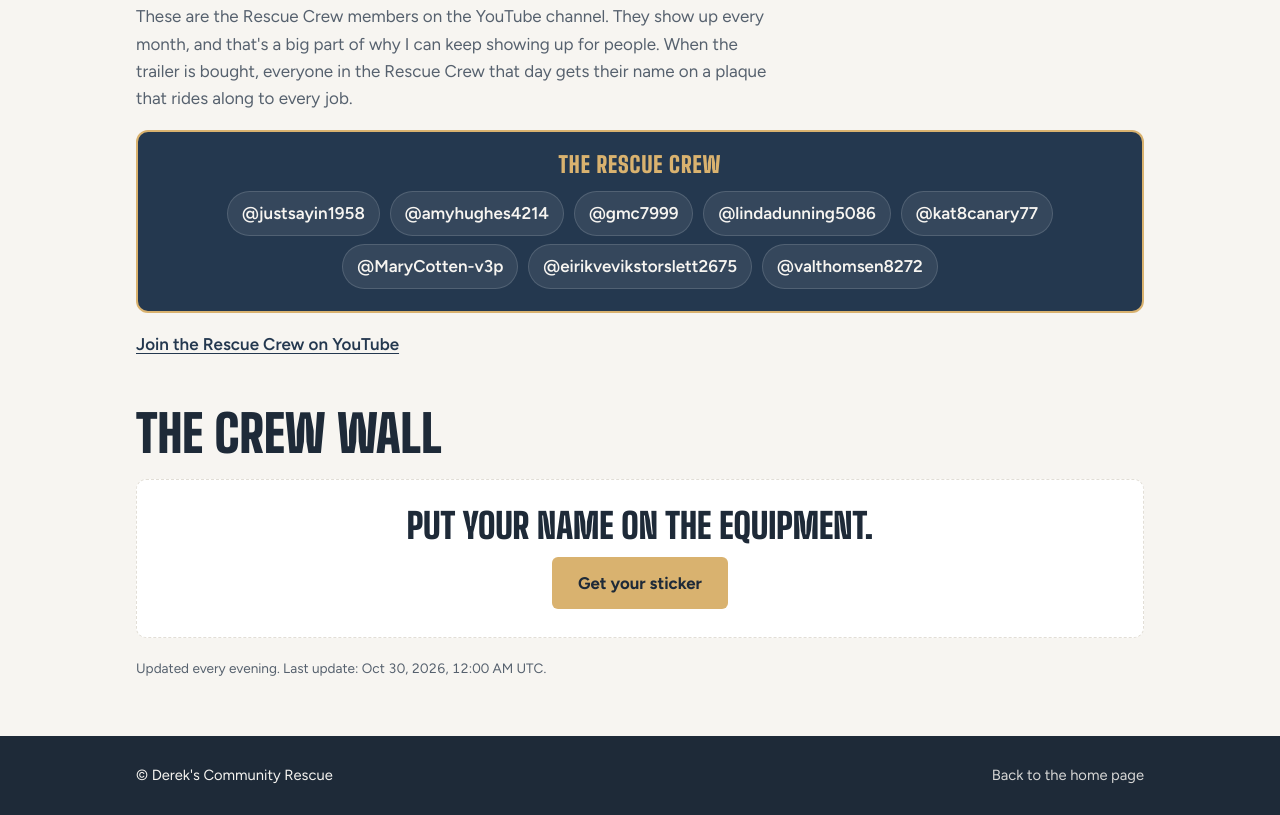
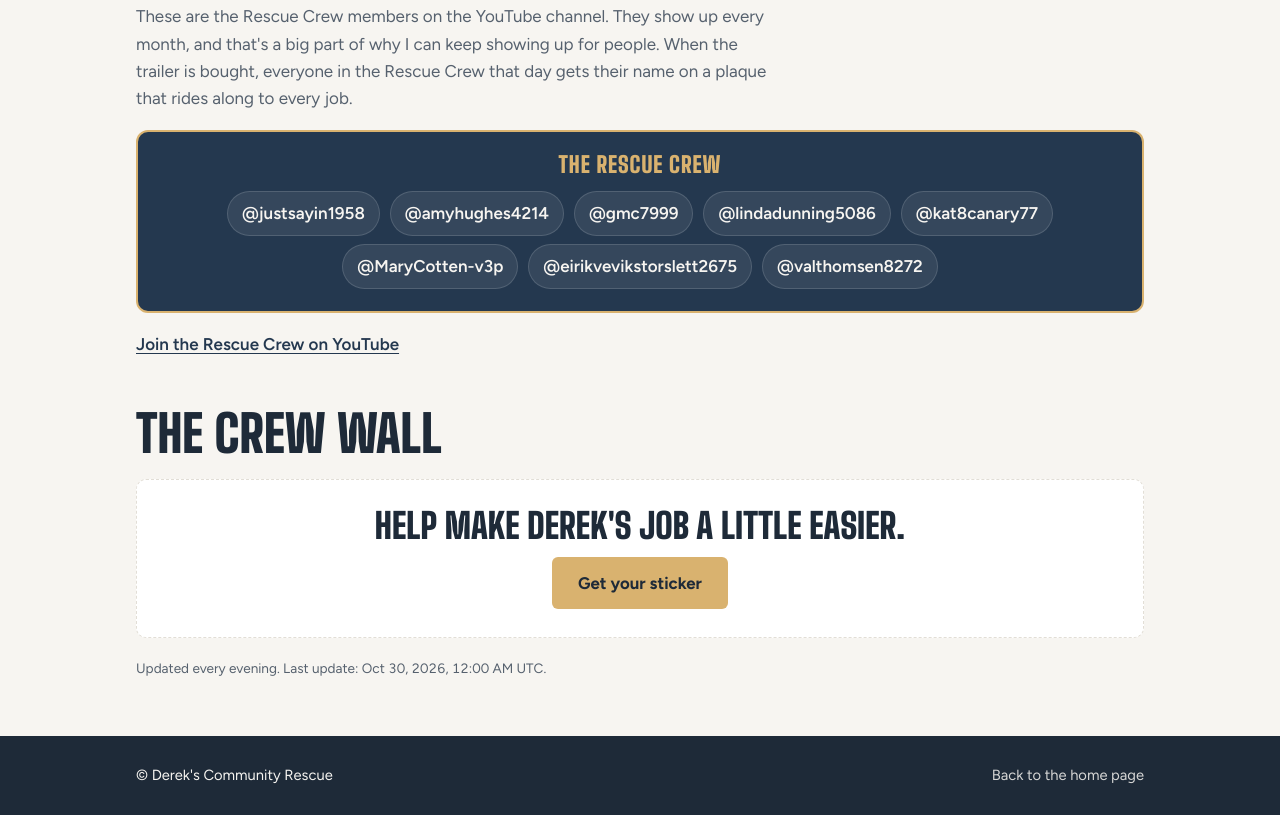
Before and after one commit to DereksLawnRescue/website, a plain HTML site: page crew/index.html in a window 1280 px wide. Shown: the part 838-1653 px from the top of the page. Drawn offline with Linux system fonts and the light colour scheme.

Commit message:
Crew Wall: new empty-wall line
Co-Authored-By: Claude Opus 5.5 <noreply@anthropic.com>
Claude-Session: https://claude.ai/code/session_018ynP6jMPiuPSRTusQ2QZuQ

```diff
--- a/crew/index.html
+++ b/crew/index.html
@@ -162,7 +162,7 @@ footer a:hover{opacity:1;text-decoration:underline}
       </div>
       <ol class="names" id="names" aria-label="Crew names in the order they joined"></ol>
       <div class="empty" id="empty" hidden>
-        <p>Put your name on the equipment.</p>
+        <p>Help make Derek's job a little easier.</p>
         <a class="btn" href="https://dereks-lawn-rescue-shop.fourthwall.com/products/rescue-crew-trailer-sticker?utm_source=website&utm_medium=crew-wall-empty" target="_blank" rel="noopener">Get your sticker</a>
       </div>
       <p class="nomatch" id="nomatch" hidden>No names match that yet.</p>
```
